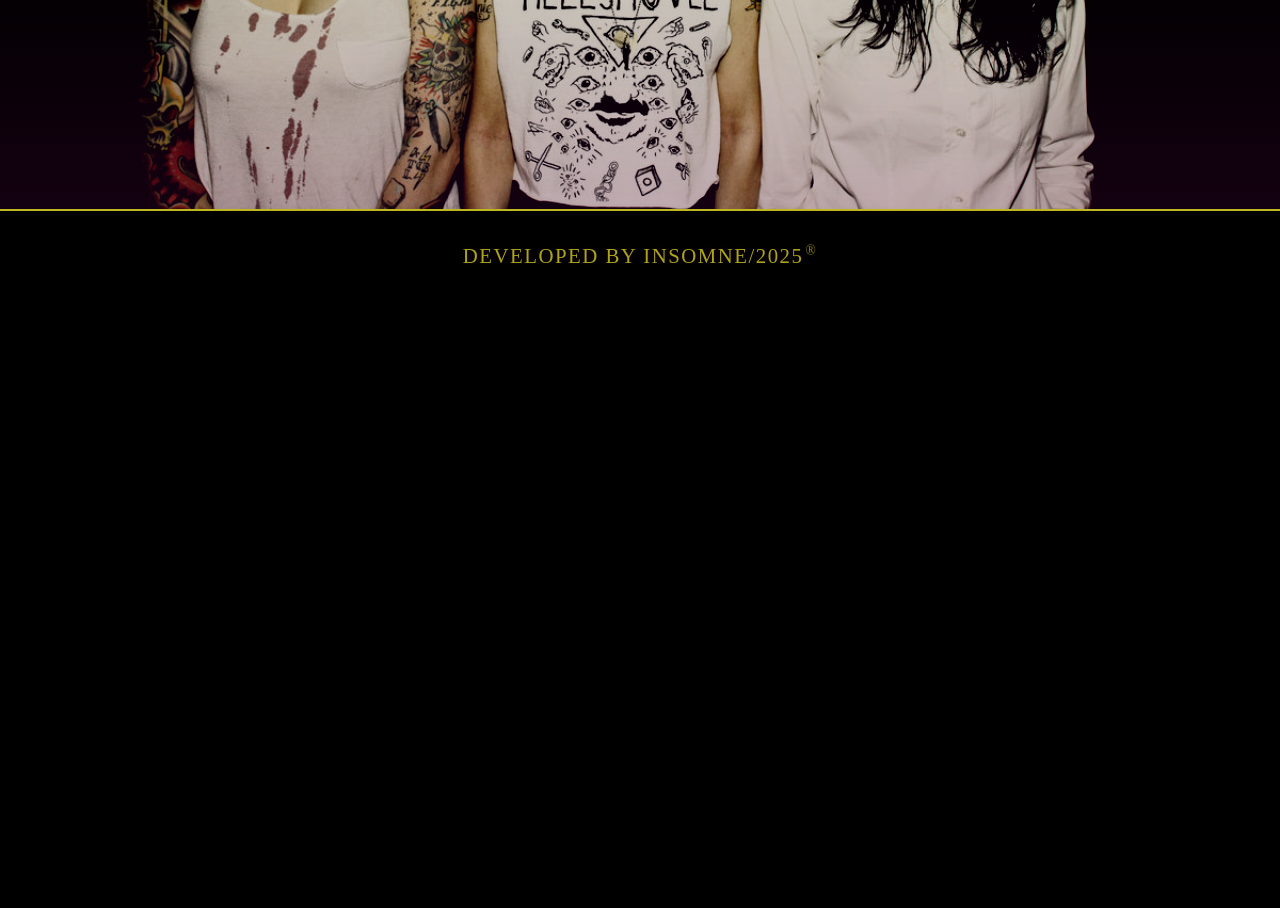
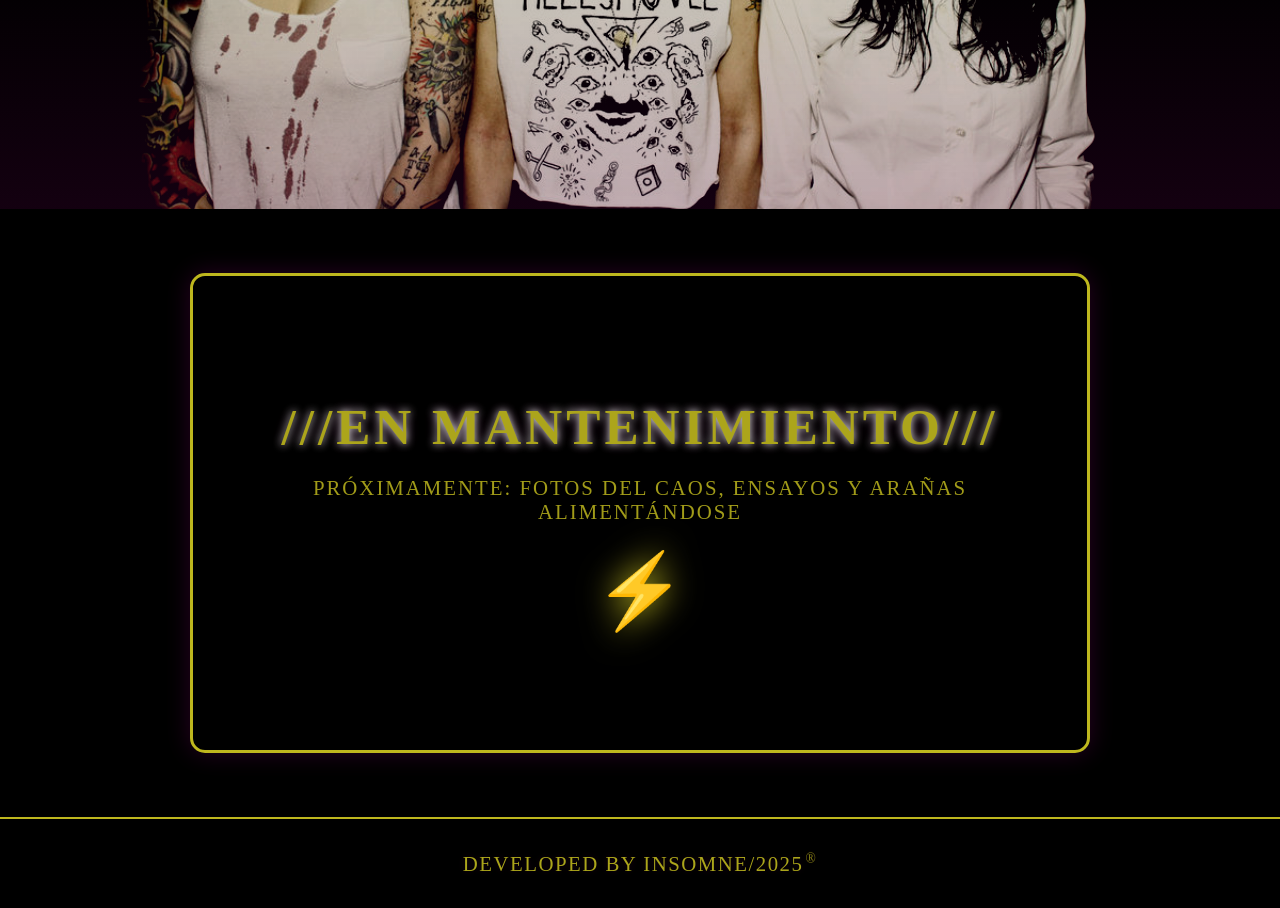
Before and after one commit to Carles-droid/LasTimar, a plain HTML site: page galeria.html in a window 1280 px wide. Shown: the part 706-1614 px from the top of the page. Before the commit the page ends 1006 px from the top, so only its background shows below. Drawn offline with Linux system fonts and the light colour scheme; a web font is replaced by a local one.

Commit message:
Se agregó la sección de GALERÍA/en mantenimiento

```diff
--- a/galeria.html
+++ b/galeria.html
@@ -35,7 +35,16 @@
         <img src="img/lasTimar2.jpg" alt="Las Timar" class="hero-img">
     </div>
 
-
+<!-- SECCIÓN GALERÍA - EN MANTENIMIENTO -->
+    <section class="mantenimiento-section">
+        <div class="container">
+            <h2 class="mantenimiento-title">///EN MANTENIMIENTO///</h2>
+            <p class="mantenimiento-subtitle">próximamente: fotos del caos, ensayos y arañas alimentándose</p>
+            <div class="mantenimiento-icon">
+                <span>⚡</span>
+            </div>
+        </div>
+    </section>
 
     <!-- FOOTER -->
 <footer class="footer">
--- a/style.css
+++ b/style.css
@@ -672,9 +672,9 @@ p {
   color: var(--colorSecundario);
   text-transform: uppercase;
   letter-spacing: 1.5px;
+  background-color: var(--colorPrimario);
   opacity: 0.8;
   margin-bottom: 40px;
-  text-shadow: 0 1px 3px rgba(0, 0, 0, 0.7);
 }
 
 /* Grid responsive: 2 columnas en desktop, 1 en móvil */
@@ -930,3 +930,114 @@ p {
     display: block;
   }
 }
+
+/* =================================== */
+/* === SECCIÓN MANTENIMIENTO – ESTILO GÓTICO === */
+/* =================================== */
+
+.mantenimiento-section {
+  padding: 80px 20px;
+  text-align: center;
+  background: rgba(0, 0, 0, 0.7);
+  border: 3px solid var(--colorSecundario);
+  border-radius: 15px;
+  margin: 4rem auto;
+  max-width: 900px;
+  box-shadow: 0 0 25px rgba(133, 4, 111, 0.3);
+  position: relative;
+  overflow: hidden;
+  min-height: 60vh;
+  display: flex;
+  align-items: center;
+  justify-content: center;
+}
+
+.mantenimiento-title {
+  font-family: var(--fuenteTexto);
+  font-size: 3.2em;
+  color: var(--colorSecundario);
+  text-transform: uppercase;
+  letter-spacing: 4px;
+  margin-bottom: 20px;
+  text-shadow:
+    0 0 15px var(--colorTexto),
+    0 0 30px rgba(133, 4, 111, 0.6),
+    3px 3px 0 #000,
+    -2px -2px 0 #000;
+  animation: flicker 3s infinite alternate;
+  position: relative;
+  z-index: 2;
+}
+
+.mantenimiento-subtitle {
+  font-family: var(--fuentePagina);
+  font-size: 1.3em;
+  color: var(--colorSecundario);
+  text-transform: uppercase;
+  letter-spacing: 2px;
+  opacity: 0.85;
+  margin-bottom: 30px;
+  text-shadow: 0 1px 4px rgba(0, 0, 0, 0.7);
+}
+
+.mantenimiento-icon {
+  font-size: 4rem;
+  color: var(--colorSecundario);
+  animation: pulse 2s ease-in-out infinite;
+  filter: drop-shadow(0 0 15px var(--colorSecundario));
+}
+
+/* ANIMACIÓN: Parpadeo de neón */
+@keyframes flicker {
+  0%, 100% { opacity: 1; text-shadow: 0 0 15px var(--colorTexto), 0 0 30px rgba(133, 4, 111, 0.6); }
+  50% { opacity: 0.9; text-shadow: 0 0 8px var(--colorTexto), 0 0 15px rgba(133, 4, 111, 0.3); }
+}
+
+/* ANIMACIÓN: Pulso del ícono */
+@keyframes pulse {
+  0%, 100% { transform: scale(1); }
+  50% { transform: scale(1.15); }
+}
+
+/* Rayas sutiles de fondo */
+.mantenimiento-section::before {
+  content: '';
+  position: absolute;
+  top: 0; left: 0;
+  width: 100%; height: 100%;
+  background: repeating-linear-gradient(
+    90deg,
+    transparent 0px,
+    transparent calc(var(--ancho-raya) - 3px),
+    rgba(255, 255, 255, 0.07) calc(var(--ancho-raya) - 3px),
+    rgba(255, 255, 255, 0.07) var(--ancho-raya)
+  );
+  z-index: -1;
+  pointer-events: none;
+}
+
+/* =================================== */
+/* === MEDIA QUERY: MÓVIL (≤768px) === */
+/* =================================== */
+@media (max-width: 768px) {
+  .mantenimiento-section {
+    padding: 50px 15px;
+    margin: 3rem 1rem;
+    border-width: 2px;
+    min-height: 50vh;
+  }
+
+  .mantenimiento-title {
+    font-size: 2.3em;
+    letter-spacing: 2px;
+  }
+
+  .mantenimiento-subtitle {
+    font-size: 1.1em;
+    letter-spacing: 1.5px;
+  }
+
+  .mantenimiento-icon {
+    font-size: 3rem;
+  }
+}
```
Also changed, not shown: blog.html (+1 -1 lines).
